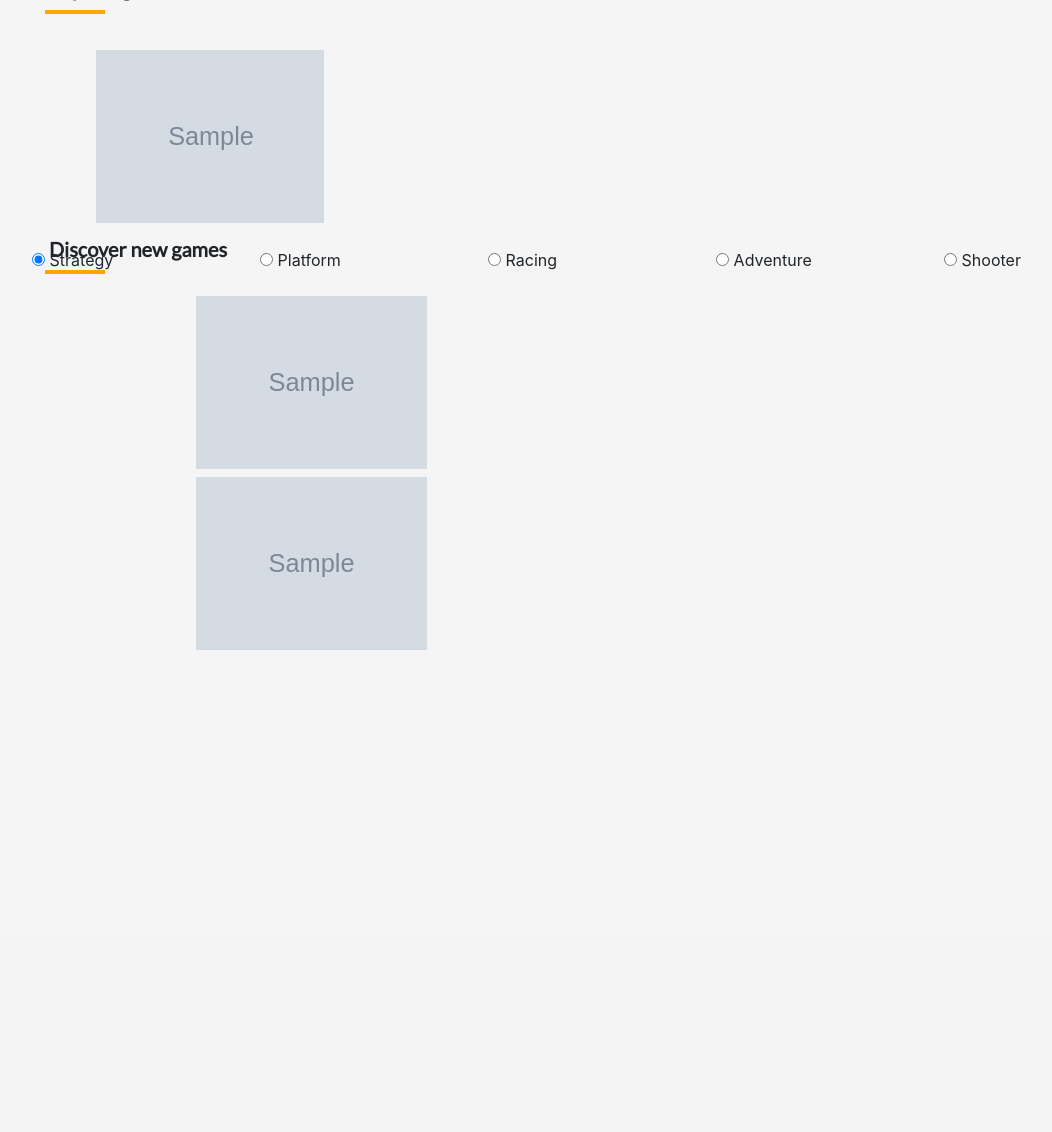
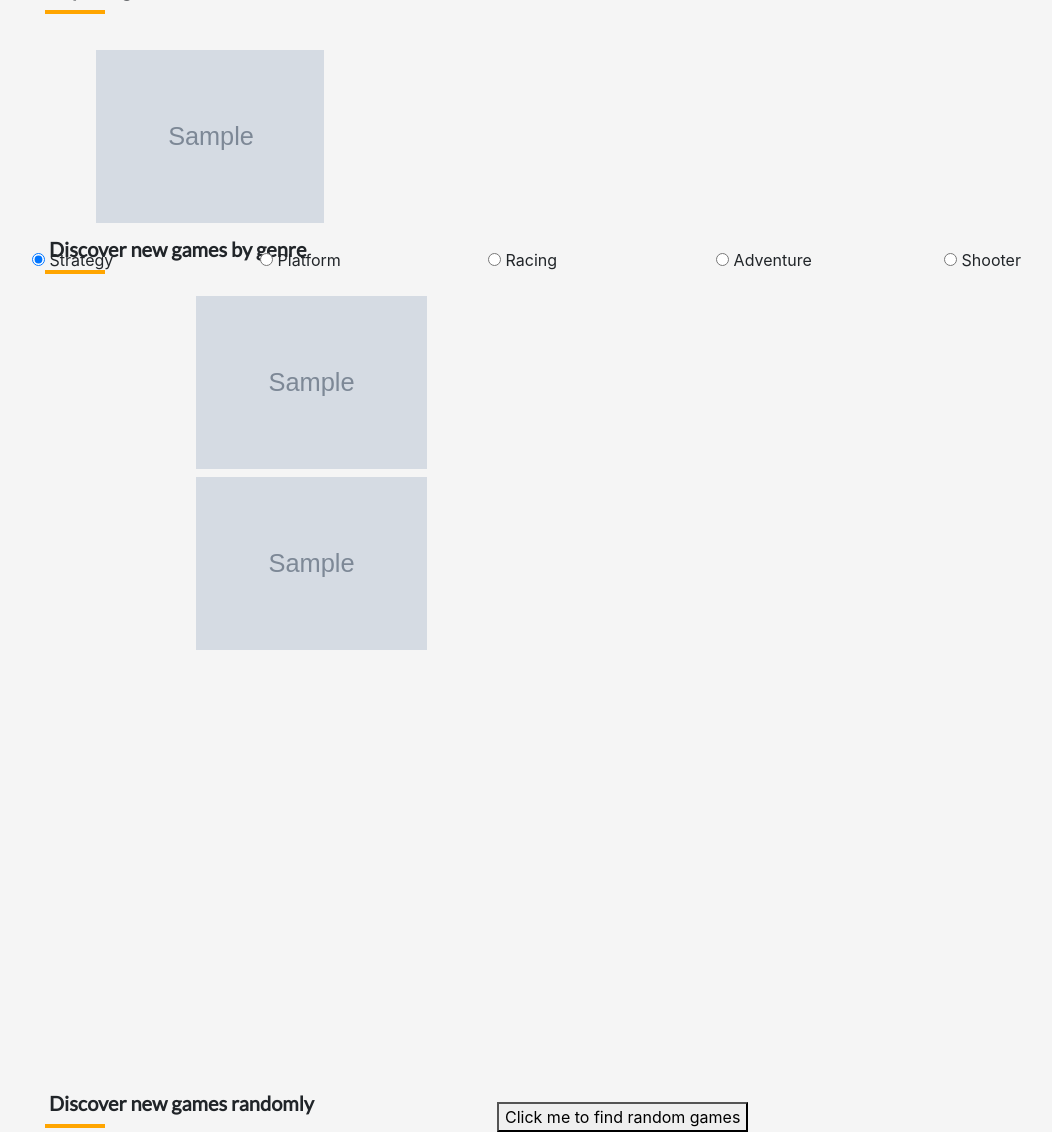
Before and after one commit to vanderpluijmg/imbd_game, a PHP site: template View/Home.php in a window 1280 px wide; the page is wider, and only the part inside the window is pictured. Shown: the part 364-1496 px from the top of that part, without its empty margins (79-1131 px from the left). Before the commit the page ends 1014 px from the top of that part, so only its background shows below. Run offline with PHP 8.4, Linux system fonts and the light colour scheme; the template is opened without the code that fills it: most values are stand-ins (such as "Sample title", 1, 10 or a date in 2020); grey boxes marked "Sample" are stand-in pictures.

Commit message:
Examen defense

```diff
--- a/Contents/CSS/Home.css
+++ b/Contents/CSS/Home.css
@@ -16,7 +16,17 @@ body {
     position : relative;
     left: 2vw;
 }
+.discorverGames {
+    position: relative;
+    top:21vh;
+    left : 45vw;
+}
 
+.screenshotsDisplay{
+    position:relative;
+    top:26vh;
+    left:21.5vw;
+}
 .underC {
     position :relative;
     top:3vh;
@@ -35,7 +45,10 @@ body {
     bottom: -10px;
     transform: translateX(-50%);
 }
-
+.titleScreenshots{
+    position:relative;
+    top:25vh;
+}
 /** Courselle */
 .wrapperCarousel {
     width: 75vw;
--- a/Contents/JS/Home.js
+++ b/Contents/JS/Home.js
@@ -19,7 +19,6 @@ function filter (genre){
         "timeout": 0,
     };
     $.ajax(settings).done(function (response) {
-        console.log(JSON.parse(response))
         displayGallery(JSON.parse(response));
     });
 }
@@ -42,3 +41,28 @@ function displayGallery (response) {
         rowToDisplay.append('<a href="./index.php?action=getGame&id='+response[i].GAME_ID+'"><img src="'+response[i].GAME_COVER_URL+'"></a>');
     }
 }
+
+var rowOneScreen = $("#rowOneScreen");
+var rowTwoScreen = $("#rowTwoScreen");
+
+function displaySC(){
+    var settings = {
+        "url": "./index.php?action=screenshots",
+        "timeout": 0,
+    };
+    $.ajax(settings).done(function (response) {
+        displayScreeshots(JSON.parse(response));
+    });
+}
+
+function displayScreeshots(response){
+    rowOneScreen.empty();
+    rowTwoScreen.empty();
+    var rowToDisplay=rowOneScreen;
+    for (var i = 0; i<6; i++){
+        if (i===3){
+            rowToDisplay=rowTwoScreen;
+        }
+        rowToDisplay.append('<a href="./index.php?action=getGame&id='+response[i].GAME_ID+'"><img src="'+response[i].SCREENSHOT_URL+'"></a>');
+    }
+}
--- a/View/Home.php
+++ b/View/Home.php
@@ -32,7 +32,7 @@
     </div>
 </div>
 <div class="underC">
-<p class="title titleGallery">Discover new games</p>
+<p class="title titleGallery">Discover new games by genre</p>
 <div class="container select">
     <div class="row">
         <div class="col">
@@ -84,5 +84,16 @@
 </div>
 </div>
 </div>
+<p class="title titleScreenshots">Discover new games randomly</p>
+
+<button class="discorverGames" onclick="displaySC()">Click me to find random games</button>
+<div class="container-fluid screenshotsDisplay">
+    <div id="rowOneScreen" class="row myrow">
+
+    </div>
+    <div id="rowTwoScreen" class="row  myrow">
+
+    </div>
+</div>
 <?php $content = ob_get_clean(); ?>
 <?php require "Template.php"; ?>
```
Also changed, not shown: Controller/ControllerActions.php (+7 -1 lines), Model/Home.php (+8 -0 lines), Model/Screenshot.php (added, +13 -0 lines).
